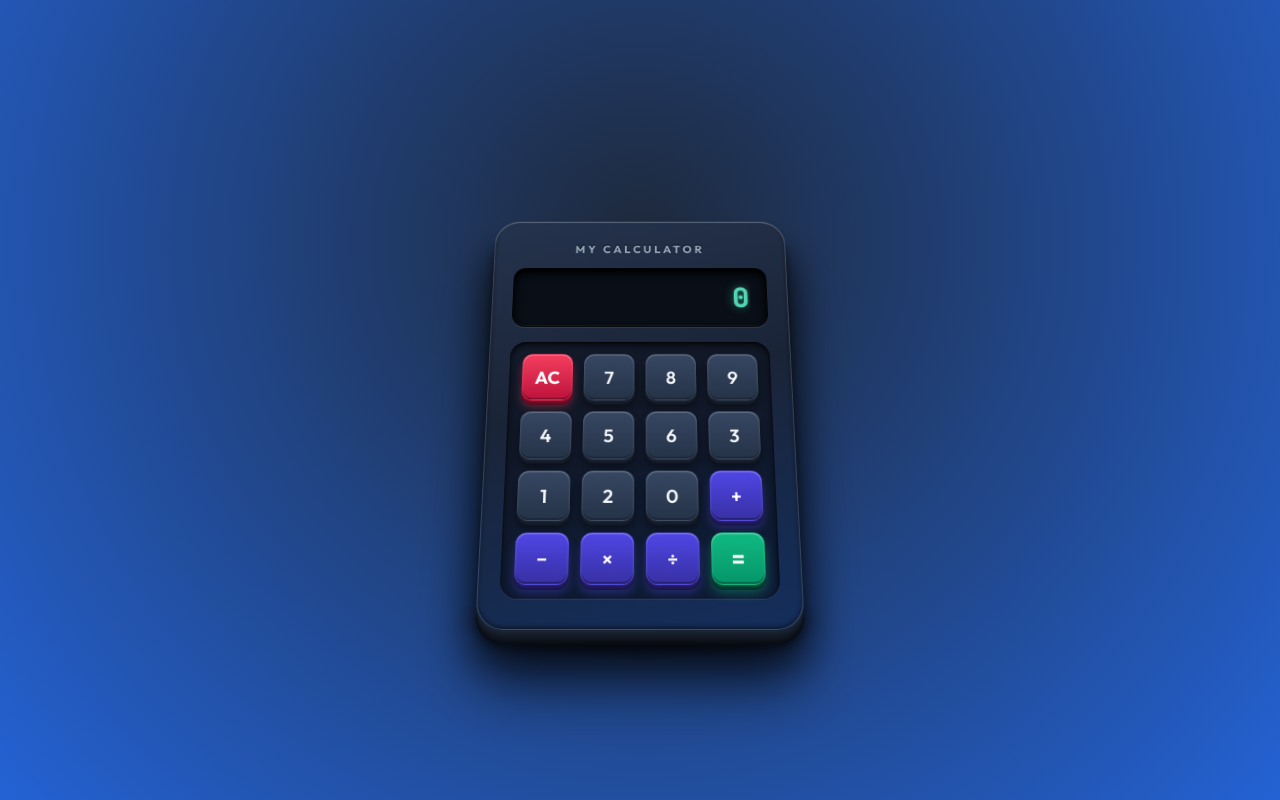
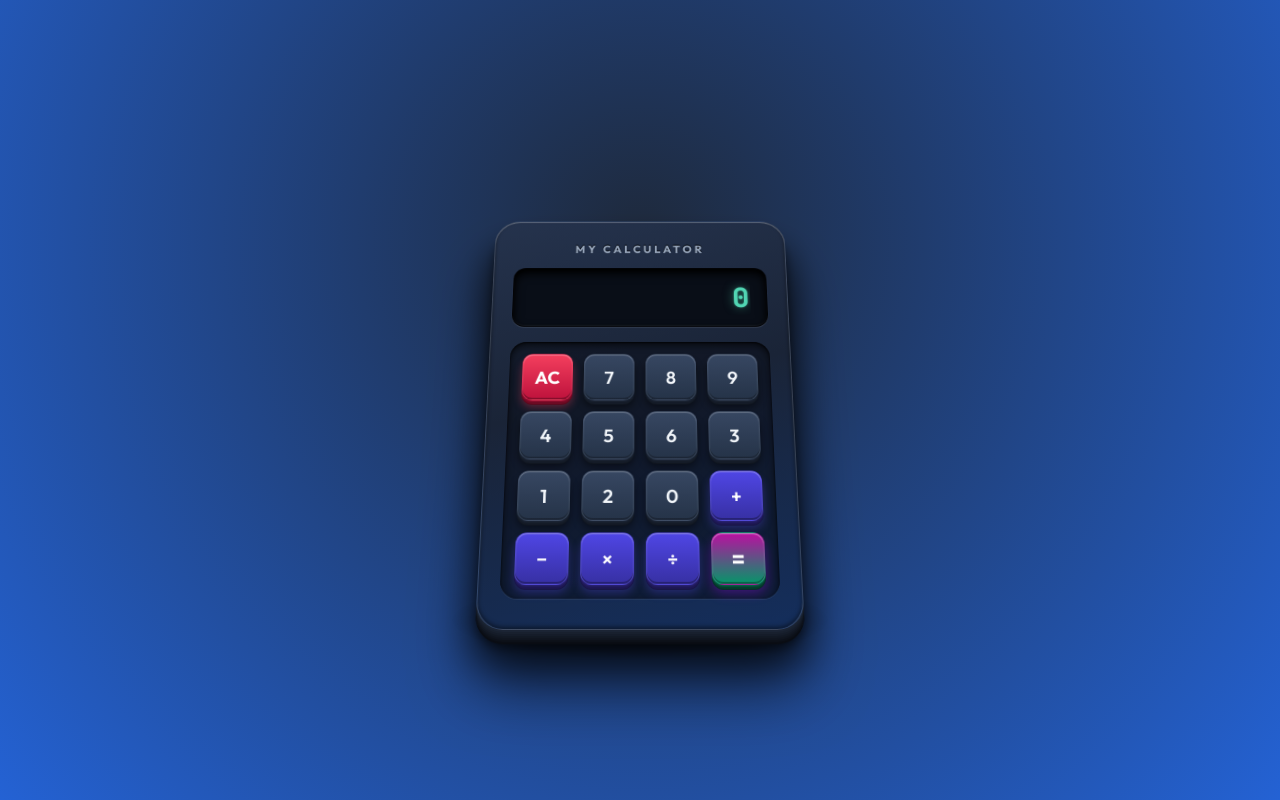
Before and after one commit to chrislapena/calculator, a plain HTML site: page index.html in a window 1280 px wide. Drawn offline with Linux system fonts and the light colour scheme.

Commit message:
Added read me file and changed the equal button color

```diff
--- a/style.css
+++ b/style.css
@@ -261,7 +261,7 @@ button[onclick*="'/'"]:active,
 
 /* Equals Button (=) */
 .equals {
-    background: linear-gradient(180deg, #10b981 0%, #059669 100%);
+    background: linear-gradient(180deg, hwb(309 6% 27%) 0%, #059669 100%);
     color: #ffffff;
     font-weight: 700;
     font-size: 24px;
@@ -272,7 +272,7 @@ button[onclick*="'/'"]:active,
         0 2px 0 #054e39,
         0 4px 0 #043d2d,
         0 5px 0 #032d21,
-        0 8px 12px rgba(16, 185, 129, 0.4);
+        0 8px 12px rgba(144, 12, 232, 0.4);
 }
 
 .equals:hover {
```
Also changed, not shown: 1 other file.
